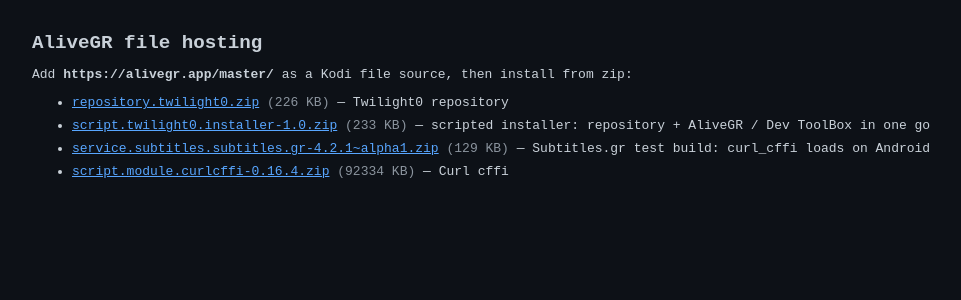
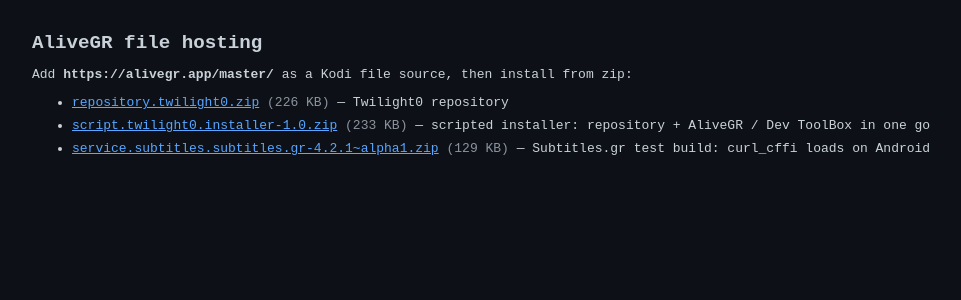
Before and after one commit to Twilight0/alivegr.github.io, a Jekyll site: the page master/index.html, which Jekyll copies as it is, in a window 1280 px wide. Shown: the top 300 px of the page, without its empty margins (0-961 px from the left). Built offline with Jekyll 4.4.1, drawn with Linux system fonts in a browser that asks for light colours.

Commit message:
Remove test archive

```diff
--- a/master/index.html
+++ b/master/index.html
@@ -19,7 +19,6 @@
 <li><a href="repository.twilight0.zip">repository.twilight0.zip</a> <span class="size">(226 KB)</span> — Twilight0 repository</li>
 <li><a href="script.twilight0.installer-1.0.zip">script.twilight0.installer-1.0.zip</a> <span class="size">(233 KB)</span> — scripted installer: repository + AliveGR / Dev ToolBox in one go</li>
 <li><a href="service.subtitles.subtitles.gr-4.2.1~alpha1.zip">service.subtitles.subtitles.gr-4.2.1~alpha1.zip</a> <span class="size">(129 KB)</span> — Subtitles.gr test build: curl_cffi loads on Android</li>
-<li><a href="script.module.curlcffi-0.16.4.zip">script.module.curlcffi-0.16.4.zip</a> <span class="size">(92334 KB)</span> — Curl cffi</li>
 </ul>
 </body>
 </html>
```
Also changed, not shown: 1 other file.
